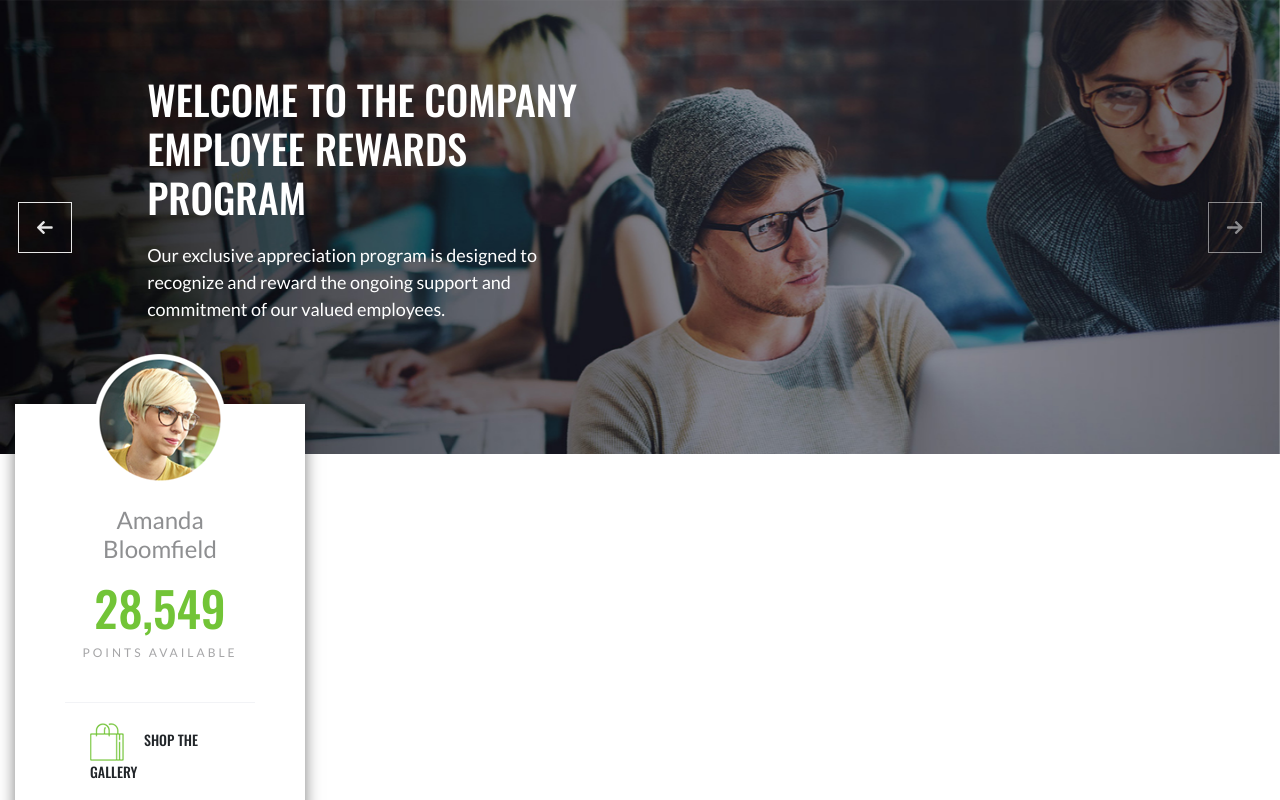
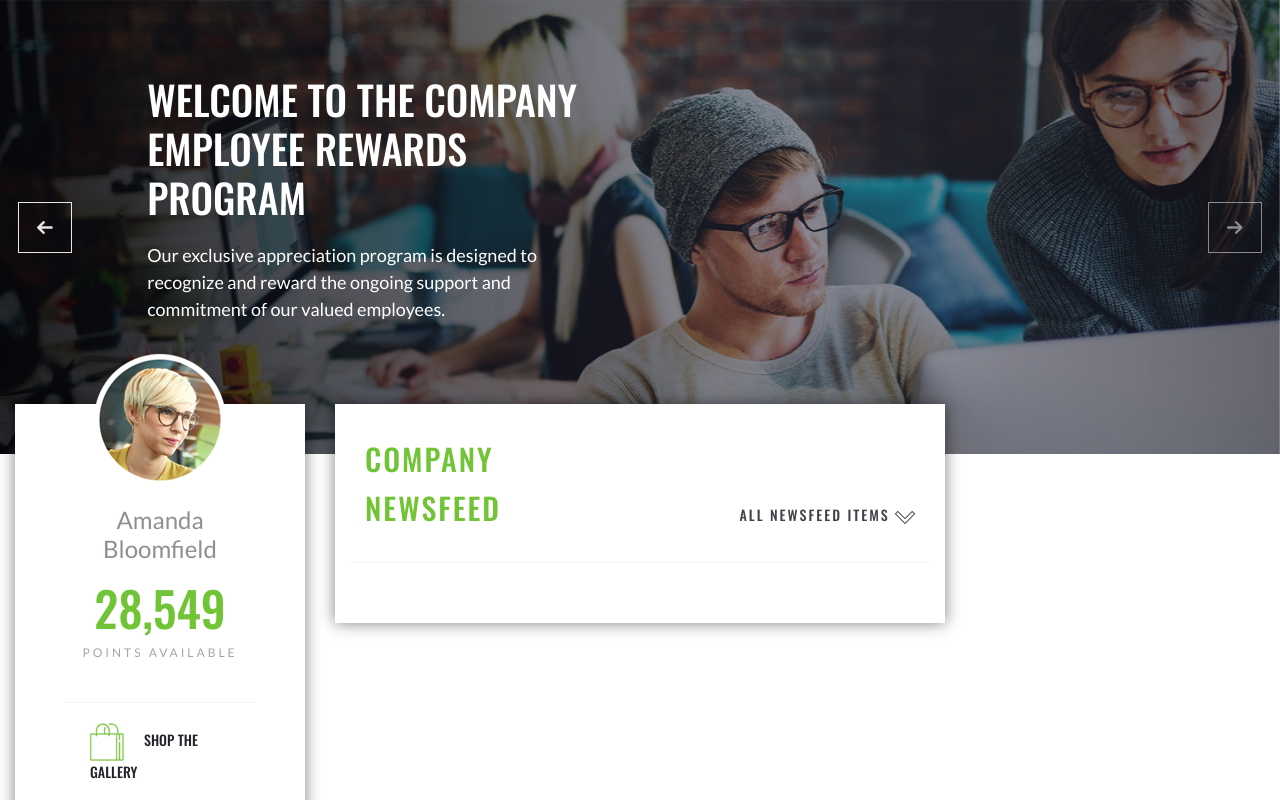
Before and after one commit to karlchvojka/carlton-one-test, a React (Create React App) app: page / in a window 1280 px wide. Shown: the top 800 px of the page. Built offline with nearby package versions, Linux system fonts and the light colour scheme.

Commit message:
Title section finished

```diff
--- a/src/styles/mobile.scss
+++ b/src/styles/mobile.scss
@@ -120,6 +120,41 @@
         }
       }
     }
+    .newsfeedWrap {
+      padding:30px;
+
+      .titleRow {
+        border-bottom:1px solid #f2f3f6;
+        padding-bottom:30px;
+        margin-bottom:30px;
+
+        div {
+          display:flex;
+          align-items: flex-end;
+
+          h2 {
+            font-size:30px;
+            color:$green;
+            letter-spacing:2px;
+            margin-bottom:0px;
+          }
+
+          p {
+            color:#404248;
+            font-family: $headerFont;
+            font-weight:500;
+            font-size:14px;
+            text-align:right;
+            text-transform:uppercase;
+            letter-spacing:2px;
+            margin-bottom:7px;
+          }
+        }
+        div:last-child {
+          justify-content: flex-end;
+        }
+      }
+    }
   }
 }
 /* END HOMEPAGE STYLES */
--- a/src/views/home/index.js
+++ b/src/views/home/index.js
@@ -3,6 +3,7 @@ import Container from 'react-bootstrap/Container';
 import Row from 'react-bootstrap/Row';
 import Col from 'react-bootstrap/Col';
 import Profile from './profile/';
+import Newsfeed from './newsfeed/'
 
 function Home() {
   return (
@@ -12,8 +13,7 @@ function Home() {
           <Profile />
         </Col>
         <Col xl={6}>
-          <div className="colInner">
-          </div>
+          <Newsfeed />
         </Col>
         <Col xl={3}>
           <div className="colInner">
--- /dev/null
+++ b/src/views/home/newsfeed/index.js
@@ -0,0 +1,26 @@
+import React, { Component } from 'react';
+import Carousel from 'react-bootstrap/Carousel';
+import Container from 'react-bootstrap/Container';
+import Row from 'react-bootstrap/Row';
+import Col from 'react-bootstrap/Col';
+
+import NewsfeedArrow from '../assets/newsfeedarrow.png';
+
+class Newsfeed extends Component {
+  render() {
+    return (
+      <Container as='section' className="colInner newsfeedWrap">
+        <Row className="titleRow">
+          <Col xl={6} lg={6} md={6} sm={6} xs={6}>
+            <h2>Company Newsfeed</h2>
+          </Col>
+          <Col xl={6} lg={6} md={6} sm={6} xs={6}>
+            <p>All Newsfeed Items <img src={NewsfeedArrow} alt="Arrow" /></p>
+          </Col>
+        </Row>
+      </Container>
+    );
+  }
+}
+
+export default Newsfeed;
```
Also changed, not shown: src/views/home/assets/newsfeedarrow.png (added).
